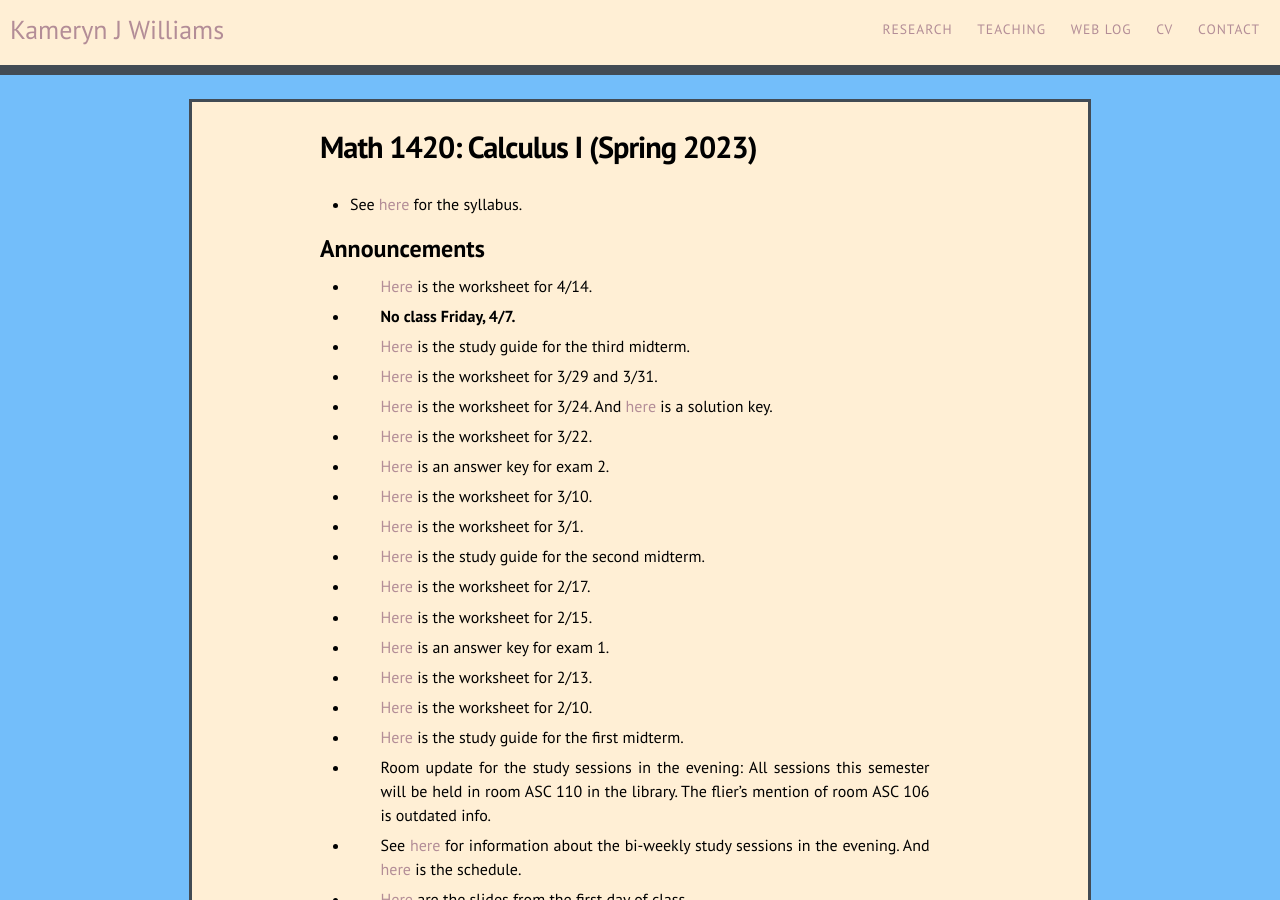
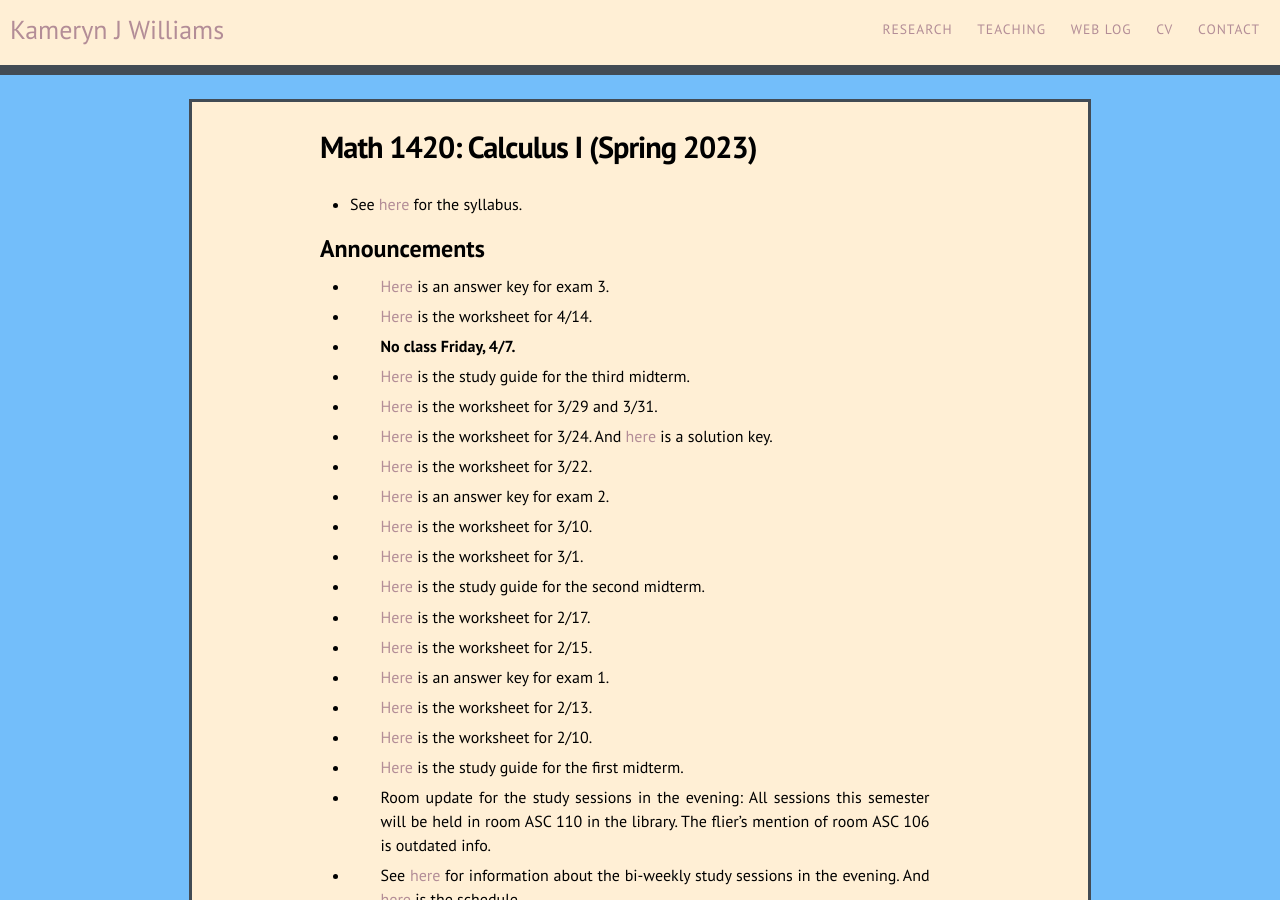
Before and after one commit to kamerynjw/kamerynjw.github.io, a Jekyll site: the page built from teaching/2023/math1420.md, in a window 1280 px wide and 900 px high. Built offline with Jekyll 4.4.1, drawn with Linux system fonts in a browser that asks for light colours; nearby versions of some CDN libraries.

Commit message:
exam anwser key

```diff
--- a/teaching/2023/math1420.md
+++ b/teaching/2023/math1420.md
@@ -9,6 +9,8 @@ permalink: /teaching/2023/math1420/
 
 Announcements
 -------------
+
+* [Here]({{ page.url }}e3answers.pdf) is an answer key for exam 3.
 
 * [Here]({{ page.url }}ws5.1.pdf) is the worksheet for 4/14.
 
```
Also changed, not shown: 1 other file.
